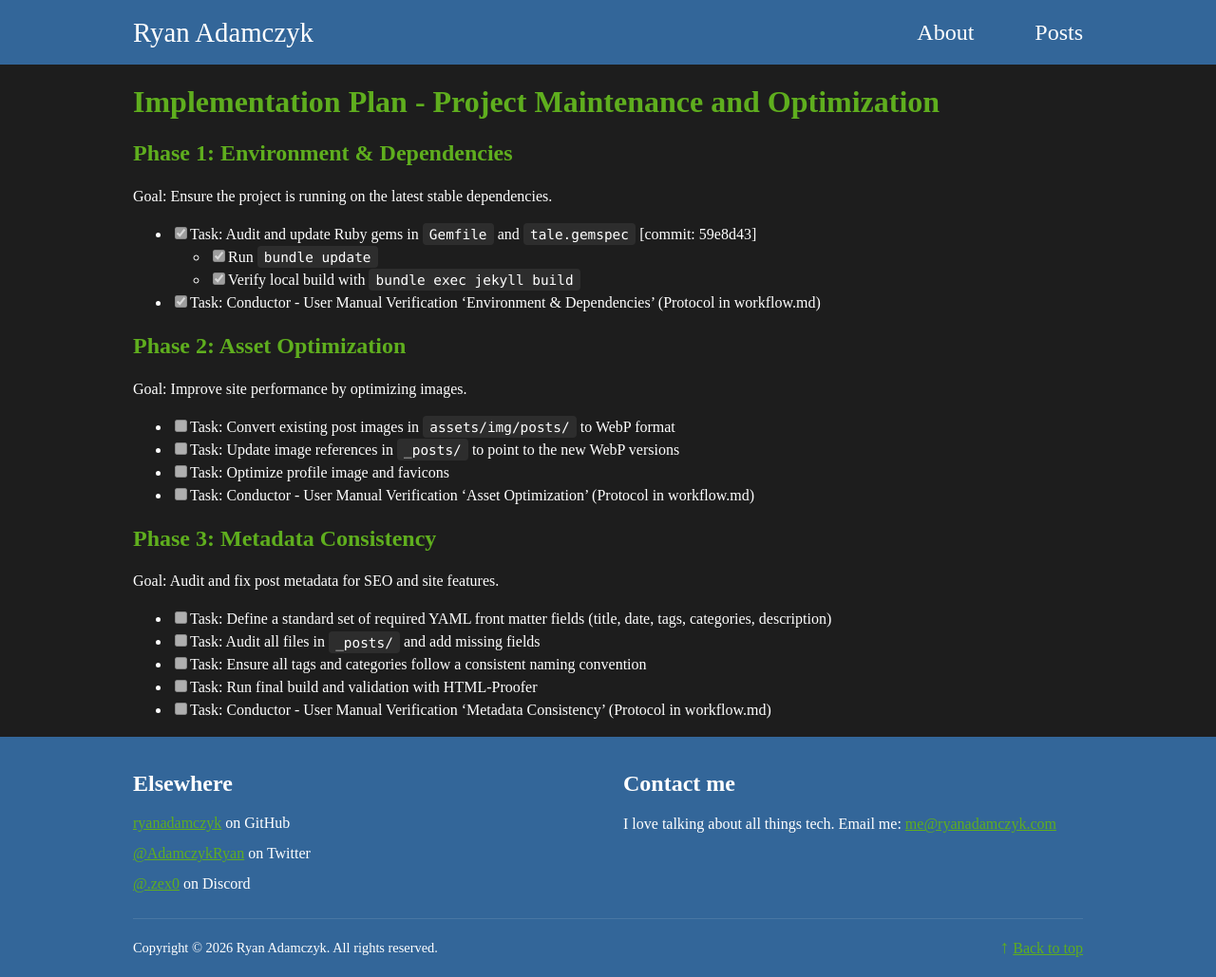
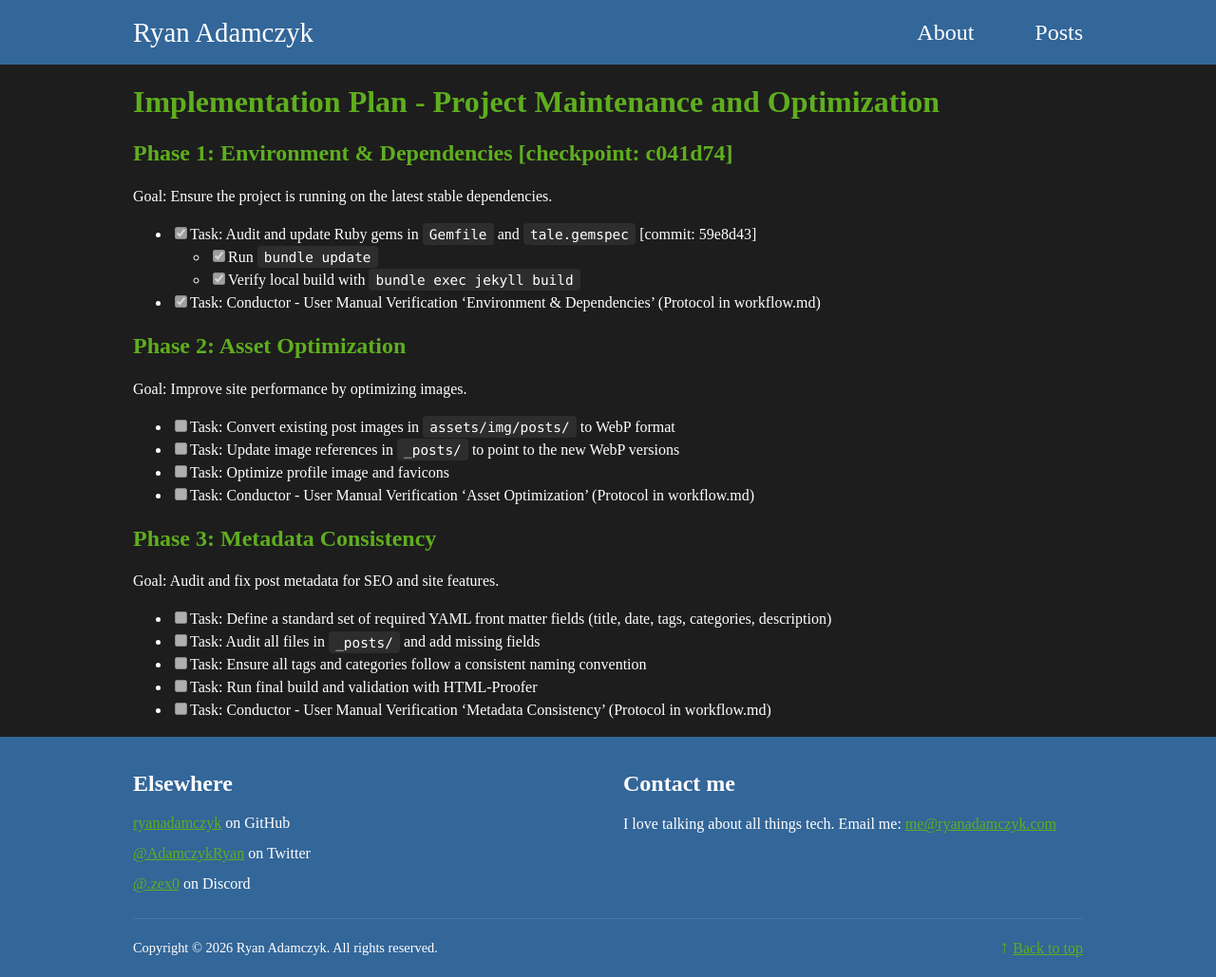
Before and after one commit to ryanadamczyk/ryanadamczyk.github.io, a Jekyll site: the page built from conductor/tracks/maintenance_20260114/plan.md, in a window 1280 px wide. Shown: the whole page at 95% size. Built offline with Jekyll 4.4.1, drawn with Linux system fonts in a browser that asks for light colours; our own code applies the rules of GitHub Pages for plain Markdown files.

Commit message:
conductor(plan): Mark phase 'Environment & Dependencies' as complete

```diff
--- a/conductor/tracks/maintenance_20260114/plan.md
+++ b/conductor/tracks/maintenance_20260114/plan.md
@@ -1,6 +1,6 @@
 # Implementation Plan - Project Maintenance and Optimization
 
-## Phase 1: Environment & Dependencies
+## Phase 1: Environment & Dependencies [checkpoint: c041d74]
 Goal: Ensure the project is running on the latest stable dependencies.
 
 - [x] Task: Audit and update Ruby gems in `Gemfile` and `tale.gemspec` [commit: 59e8d43]
```
